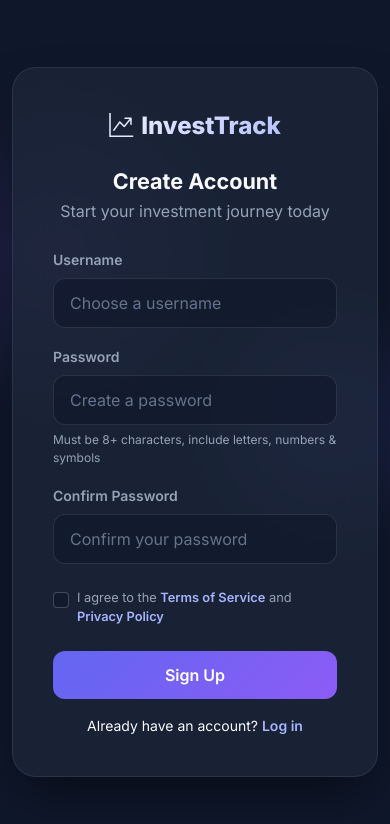
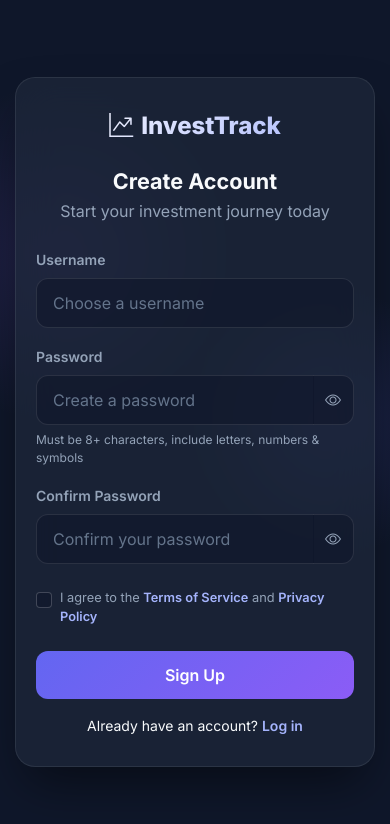
Before and after one commit to naylahabdalla/InvestTrack, a Flask app: page /signup in a window 390 px wide. Shown: the top 824 px of the page. Run offline with Flask 3, Linux system fonts and the light colour scheme.

Commit message:
Add password visibility toggles and ensure mobile responsiveness for auth pages

```diff
--- a/templates/signup.html
+++ b/templates/signup.html
@@ -117,7 +117,12 @@
 
                 <div class="mb-3">
                     <label class="form-label text-muted small fw-semibold">Password</label>
-                    <input type="password" name="password" class="form-control" placeholder="Create a password" required>
+                    <div class="input-group">
+                        <input type="password" name="password" id="signupPassword" class="form-control border-end-0" placeholder="Create a password" required>
+                        <button class="btn btn-outline-secondary border-start-0 toggle-password" type="button" onclick="togglePassword('signupPassword', this)" style="background: rgba(15, 23, 42, 0.6); border-color: rgba(255, 255, 255, 0.1); color: #94a3b8;">
+                            <i class="bi bi-eye"></i>
+                        </button>
+                    </div>
                     <div class="form-text text-muted" style="font-size: 0.75rem; margin-top: 6px;">
                         Must be 8+ characters, include letters, numbers & symbols
                     </div>
@@ -125,7 +130,12 @@
 
                 <div class="mb-4">
                     <label class="form-label text-muted small fw-semibold">Confirm Password</label>
-                    <input type="password" name="confirm_password" class="form-control" placeholder="Confirm your password" required>
+                    <div class="input-group">
+                        <input type="password" name="confirm_password" id="signupConfirmPassword" class="form-control border-end-0" placeholder="Confirm your password" required>
+                        <button class="btn btn-outline-secondary border-start-0 toggle-password" type="button" onclick="togglePassword('signupConfirmPassword', this)" style="background: rgba(15, 23, 42, 0.6); border-color: rgba(255, 255, 255, 0.1); color: #94a3b8;">
+                            <i class="bi bi-eye"></i>
+                        </button>
+                    </div>
                 </div>
 
                 <div class="mb-4 form-check">
@@ -143,5 +153,65 @@
             </p>
         </div>
     </div>
+
+    <script>
+        function togglePassword(fieldId, btn) {
+            const field = document.getElementById(fieldId);
+            const icon = btn.querySelector('i');
+            if (field.type === 'password') {
+                field.type = 'text';
+                icon.classList.remove('bi-eye');
+                icon.classList.add('bi-eye-slash');
+            } else {
+                field.type = 'password';
+                icon.classList.remove('bi-eye-slash');
+                icon.classList.add('bi-eye');
+            }
+        }
+    </script>
+
+    <!-- Focus ring fix for input groups and Mobile padding -->
+    <style>
+        .input-group:focus-within .form-control,
+        .input-group:focus-within .btn {
+            border-color: #6366f1 !important;
+            box-shadow: none;
+        }
+        .input-group:focus-within {
+            box-shadow: 0 0 0 4px rgba(99, 102, 241, 0.15);
+            border-radius: 12px;
+        }
+        .input-group .form-control:focus {
+            box-shadow: none;
+            background: rgba(15, 23, 42, 0.8);
+        }
+        .input-group .btn:focus {
+            box-shadow: none;
+            background: rgba(15, 23, 42, 0.8) !important;
+        }
+        .input-group {
+            border-radius: 12px;
+        }
+        .input-group .form-control {
+            border-top-right-radius: 0;
+            border-bottom-right-radius: 0;
+        }
+        .input-group .btn {
+            border-top-right-radius: 12px;
+            border-bottom-right-radius: 12px;
+        }
+
+        /* Mobile Specific padding adjustments */
+        @media (max-width: 576px) {
+            .auth-card {
+                padding: 30px 20px;
+                border-radius: 20px;
+            }
+            .container {
+                padding-left: 15px;
+                padding-right: 15px;
+            }
+        }
+    </style>
 </body>
 </html>
```
Also changed, not shown: templates/login.html (+66 -1 lines).
